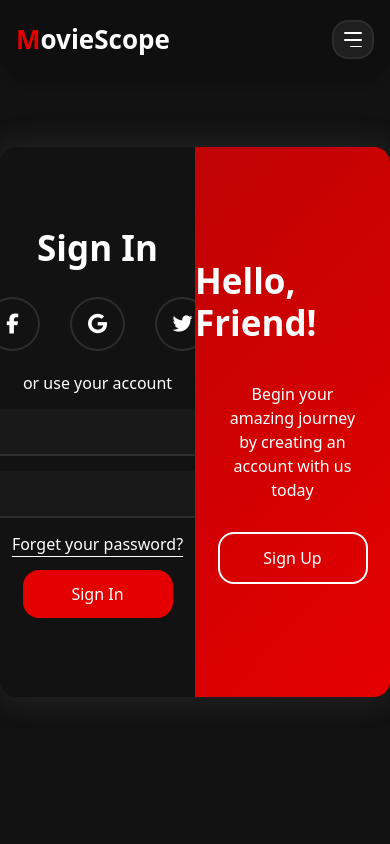
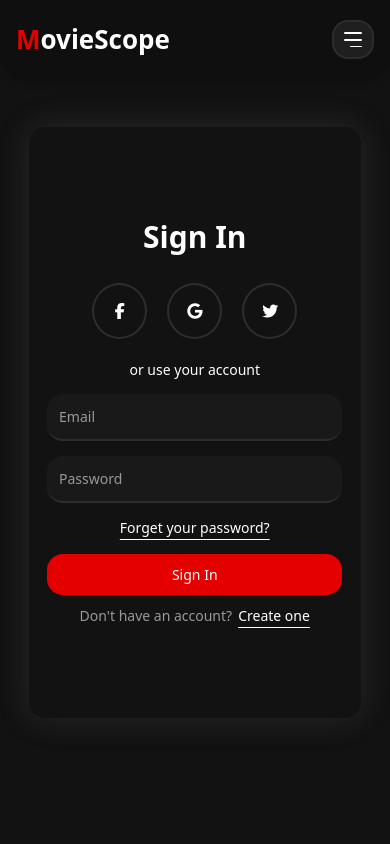
Before and after one commit to nancyemadd0099-collab/Movie-Scope, a React (Vite) app: page /register in a window 390 px wide. Shown: the top 844 px of the page. Built offline with nearby package versions, Linux system fonts and the light colour scheme; a web font is replaced by a local one.

Commit message:
add register page to mobile responsive

```diff
--- a/src/components/registerPage/Register.css
+++ b/src/components/registerPage/Register.css
@@ -40,7 +40,7 @@
     justify-content: center;
     align-items: center;
     transition: 0.6s;
-    gap:30px;
+    gap: 30px;
 }
 
 .auth-box.active .form-box {
@@ -51,13 +51,13 @@
     transform: translateX(-100%);
 }
 
-.overlay-box h2{
+.overlay-box h2 {
     font-weight: 700;
     font-size: 35px;
     color: var(--color-text);
 }
 
-.overlay-box p{
+.overlay-box p {
     color: var(--color-text);
     font-weight: 400;
     width: 70%;
@@ -66,7 +66,7 @@
 }
 
 .overlay-box button,
-.form-box button{
+.form-box button {
     border-radius: var(--radius-btn);
     padding: 12px;
     width: 150px;
@@ -77,29 +77,29 @@
     font-size: var(--normal-font-size);
 }
 
-.overlay-box button:hover{
+.overlay-box button:hover {
     background-color: rgba(128, 128, 128, 0.137);
 }
 
-.form-box h2{
+.form-box h2 {
     color: var(--color-text);
     font-size: 35px;
     font-weight: 700;
 }
 
-.links{
+.links {
     display: flex;
     gap: 30px;
     margin: 20px 0;
 }
 
-.links div i{
+.links div i {
     font-size: 20px;
     color: var(--color-text);
     padding: 5px;
 }
 
-.links div{
+.links div {
     border: 2px solid var(--border-card-black);
     padding: 10px;
     border-radius: 50%;
@@ -108,26 +108,26 @@
     transition: background-color 0.25s ease-in-out;
 }
 
-.links div:hover{
+.links div:hover {
     background-color: rgba(128, 128, 128, 0.119);
 }
 
-.form-box p{
+.form-box p {
     color: var(--color-text);
     font-weight: 400;
     font-size: var(--normal-font-size);
 }
 
 .inputs-signup,
-.inputs-signin{
+.inputs-signin {
     display: flex;
     flex-direction: column;
     gap: 15px;
     margin: 14px 0;
 }
 
-.inputs-signup input
-,.inputs-signin input{
+.inputs-signup input,
+.inputs-signin input {
     width: 400px;
     border-top: none;
     border-right: none;
@@ -135,18 +135,18 @@
     background-color: rgba(128, 128, 128, 0.062);
 }
 
-.form-box button{
+.form-box button {
     background-color: var(--color-main-red);
     border: none;
     transition: background-color 0.25s ease-in-out;
 }
 
-.form-box button:hover{
+.form-box button:hover {
     background-color: var(--color-main-hover-red);
 }
 
 
-.form-box a{
+.form-box a {
     color: var(--color-text);
     margin-bottom: 14px;
     text-decoration: underline;
@@ -154,6 +154,109 @@
     transition: color 0.25s ease-in-out;
 }
 
-.form-box a:hover{
+.form-box a:hover {
     color: var(--color-main-hover-red);
 }
+
+.para-switch{
+    display: none;
+}
+
+/* ----------- Responsive ----------- */
+
+/* Large Mobile */
+@media (max-width: 767px) {
+
+    .auth-box {
+        width: 85%;
+        height: 70%;
+        will-change: transform, opacity;
+    }
+
+    @keyframes slideOutLeft {
+        0%{
+            transform: translateX(0%);
+            opacity: 1;
+        }
+        100%{
+            transform: translateX(-100%);
+            opacity: 0;
+        }
+    }
+
+    @keyframes slideOutRight {
+        0%{
+            transform: translateX(100%);
+            opacity: 0;
+        }
+        100%{
+            transform: translateX(0%);
+            opacity: 1;
+        }
+    }
+
+    .auth-box.animate-out{
+        animation: slideOutLeft 0.4s forwards;
+    }
+    .auth-box.animate-in{
+        animation: slideOutRight 0.4s forwards;
+    }
+
+    .form-box {
+        width: 100%;
+        transform: none !important;
+        transition: none !important;
+    }
+
+    .auth-box.active .form-box {
+        transform: none !important;
+    }
+
+    .overlay-box {
+        display: none;
+    }
+
+    .form-box button {
+        padding: 10px;
+        font-size: var(--mobile-font-size);
+        margin: 16px 0 10px;
+        width: 35vh;
+    }
+
+    .form-box h2 {
+        font-size: 30px;
+    }
+
+    .links {
+        gap: 20px;
+    }
+
+    .links div i {
+        font-size: var(--normal-font-size);
+        padding: 8px;
+    }
+
+    .form-box p {
+        font-size: var(--mobile-font-size);
+    }
+
+    .inputs-signup input,
+    .inputs-signin input {
+        width: 35vh;
+    }
+
+    .form-box a {
+        margin-bottom: 0px;
+        font-size: var(--mobile-font-size);
+    }
+
+    .para-switch{
+        display: block;
+        font-size: var(--mobile-font-size);
+        color: var(--color-paragraph) !important;
+    }
+
+    .switch-link{
+        margin-left: 6px;
+    }
+}
--- a/src/components/registerPage/Register.jsx
+++ b/src/components/registerPage/Register.jsx
@@ -1,26 +1,28 @@
-
-
 import { useState } from "react";
 import "./Register.css";
 
 function Register() {
-    const [isSignUp, setIsSignUp] = useState(false)
-
-
+    const [isSignUp, setIsSignUp] = useState(false);
+    const [animate, setAnimate] = useState("");
 
     return (
         <>
             <section className="auth-section">
-                <div className={`auth-box ${isSignUp ? "active" : ""}`}>
-
+                <div className={`auth-box ${isSignUp ? "active" : ""} ${animate}`}>
                     <div className="form-box">
                         {isSignUp ? (
                             <>
                                 <h2>Create Account</h2>
                                 <div className="links">
-                                    <div><i class="fa-brands fa-facebook-f"></i></div>
-                                    <div><i class="fa-brands fa-google"></i></div>
-                                    <div><i class="fa-brands fa-twitter"></i></div>
+                                    <div>
+                                        <i class="fa-brands fa-facebook-f"></i>
+                                    </div>
+                                    <div>
+                                        <i class="fa-brands fa-google"></i>
+                                    </div>
+                                    <div>
+                                        <i class="fa-brands fa-twitter"></i>
+                                    </div>
                                 </div>
                                 <p>or use your email for registration</p>
                                 <div className="inputs-signup">
@@ -29,14 +31,42 @@
                                     <input type="password" placeholder="Password" />
                                 </div>
                                 <button>Sign Up</button>
+                                <p className="para-switch">
+                                    Do you have an account?
+                                    <a
+                                        className="switch-link"
+                                        href="#"
+                                        onClick={(e) => {
+                                            e.preventDefault();
+                                            setAnimate("animate-out");
+
+                                            setTimeout(() => {
+                                                setIsSignUp(false);
+                                                setAnimate("animate-in");
+
+                                                setTimeout(() => {
+                                                    setAnimate("");
+                                                }, 400);
+                                            }, 400);
+                                        }}
+                                    >
+                                        Go on
+                                    </a>
+                                </p>
                             </>
                         ) : (
                             <>
                                 <h2>Sign In</h2>
                                 <div className="links">
-                                    <div><i class="fa-brands fa-facebook-f"></i></div>
-                                    <div><i class="fa-brands fa-google"></i></div>
-                                    <div><i class="fa-brands fa-twitter"></i></div>
+                                    <div>
+                                        <i class="fa-brands fa-facebook-f"></i>
+                                    </div>
+                                    <div>
+                                        <i class="fa-brands fa-google"></i>
+                                    </div>
+                                    <div>
+                                        <i class="fa-brands fa-twitter"></i>
+                                    </div>
                                 </div>
                                 <p>or use your account</p>
                                 <div className="inputs-signin">
@@ -45,6 +75,28 @@
                                 </div>
                                 <a href="#">Forget your password?</a>
                                 <button>Sign In</button>
+                                <p className="para-switch">
+                                    Don't have an account?
+                                    <a
+                                        className="switch-link"
+                                        href="#"
+                                        onClick={(e) => {
+                                            e.preventDefault();
+                                            setAnimate("animate-out");
+
+                                            setTimeout(() => {
+                                                setIsSignUp(true);
+                                                setAnimate("animate-in");
+
+                                                setTimeout(() => {
+                                                    setAnimate("");
+                                                }, 400);
+                                            }, 400);
+                                        }}
+                                    >
+                                        Create one
+                                    </a>
+                                </p>
                             </>
                         )}
                     </div>
@@ -53,21 +105,25 @@
                         {isSignUp ? (
                             <>
                                 <h2>Welcome Back!</h2>
-                                <p>Stay connected by logging in with your credentials and continue your experience</p>
+                                <p>
+                                    Stay connected by logging in with your credentials and
+                                    continue your experience
+                                </p>
                                 <button onClick={() => setIsSignUp(false)}>Sign In</button>
                             </>
                         ) : (
                             <>
                                 <h2>Hello, Friend!</h2>
-                                <p>Begin your amazing journey by creating an account with us today</p>
+                                <p>
+                                    Begin your amazing journey by creating an account with us
+                                    today
+                                </p>
                                 <button onClick={() => setIsSignUp(true)}>Sign Up</button>
                             </>
                         )}
                     </div>
-
                 </div>
-            </section >
-
+            </section>
         </>
     );
 }
```
